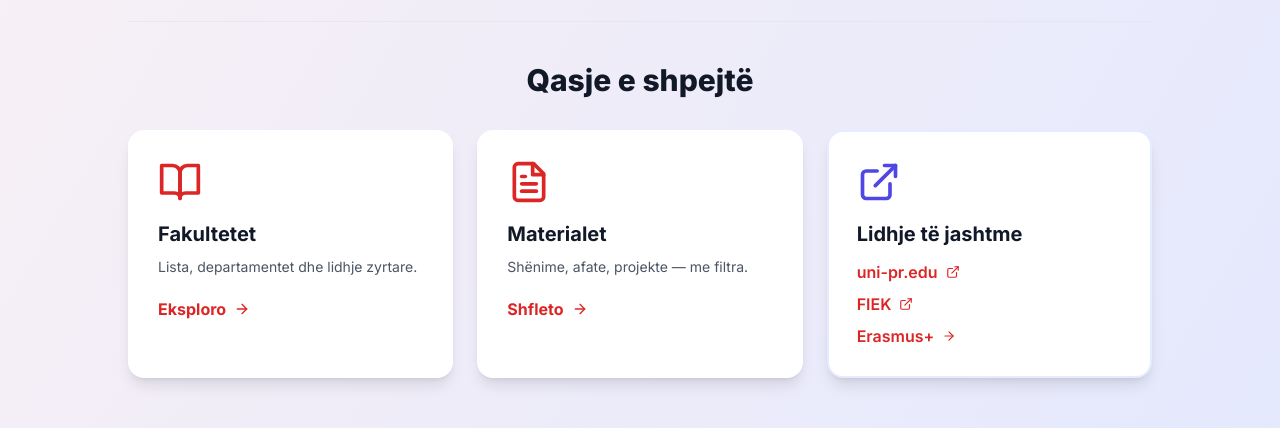
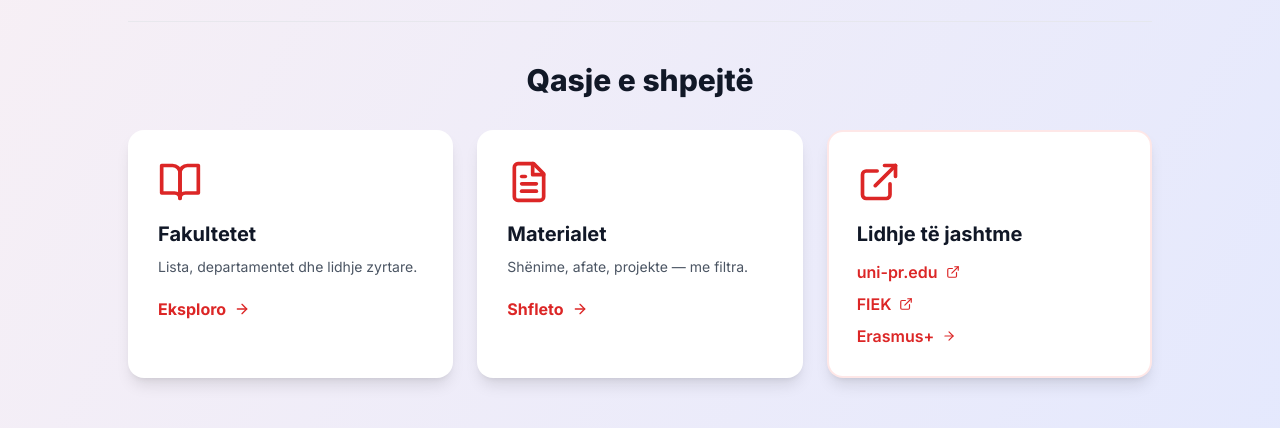
Before and after one commit to edonamulaj0/e-studenti, a Next.js app: page / in a window 1280 px wide. Shown: the part 1100-1528 px from the top of the page. Built offline with nearby package versions, Linux system fonts and the light colour scheme.

Commit message:
minor color fix

```diff
--- a/app/home-client.js
+++ b/app/home-client.js
@@ -160,8 +160,8 @@ export default function HomeClient() {
               </motion.div>
 
               <motion.div {...fadeUp} transition={{ ...fadeUp.transition, delay: 0.12 }}>
-                <div className="h-full rounded-2xl bg-white p-6 md:p-7 shadow-lg border-2 border-indigo-100/80">
-                  <ExternalLink className="w-11 h-11 text-indigo-600 mb-4" />
+                <div className="h-full rounded-2xl bg-white p-6 md:p-7 shadow-lg border-2 border-red-100/80">
+                  <ExternalLink className="w-11 h-11 text-red-600 mb-4" />
                   <h4 className="text-xl font-bold mb-3 text-gray-900">
                     Lidhje të jashtme
                   </h4>
```
